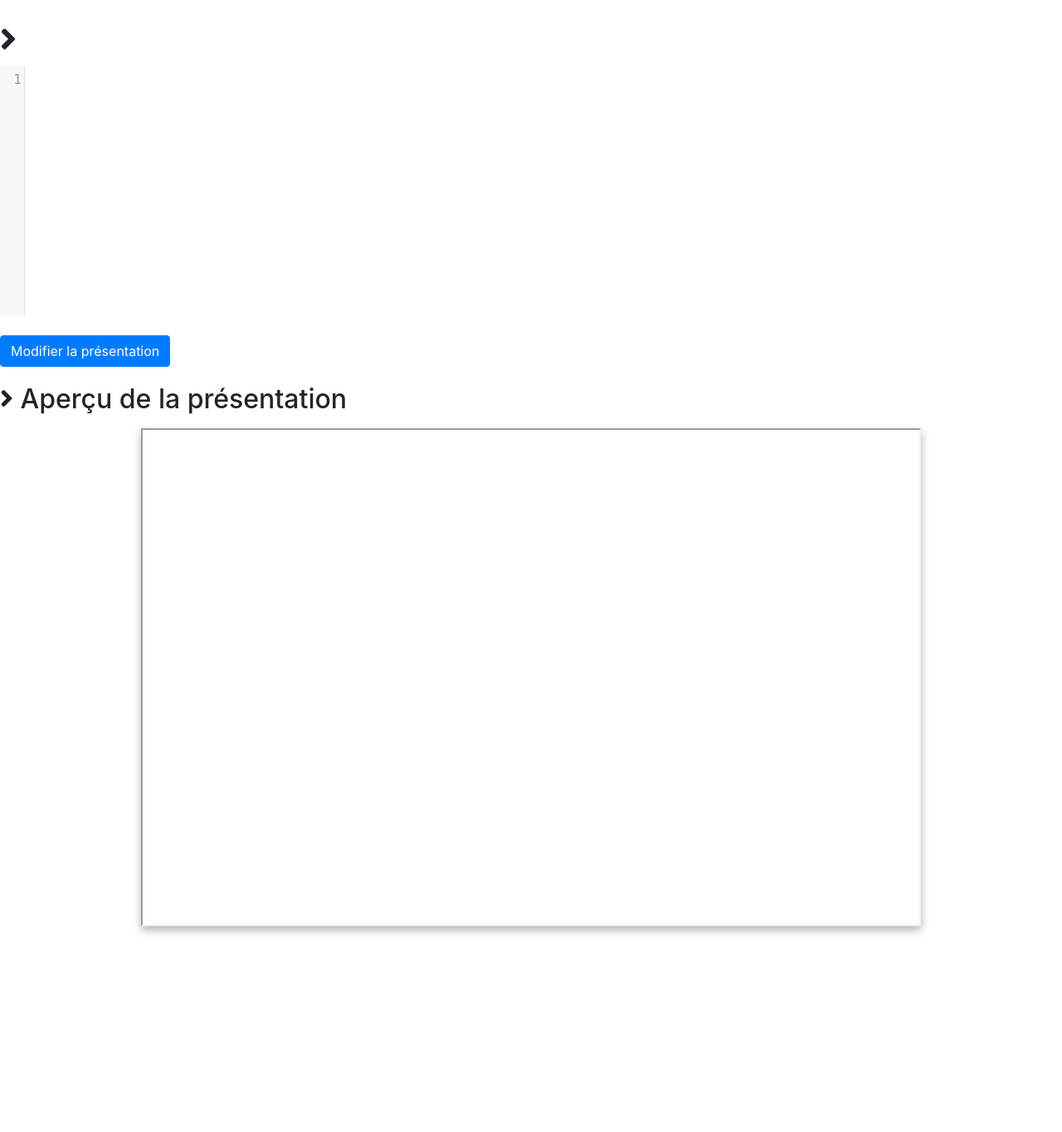
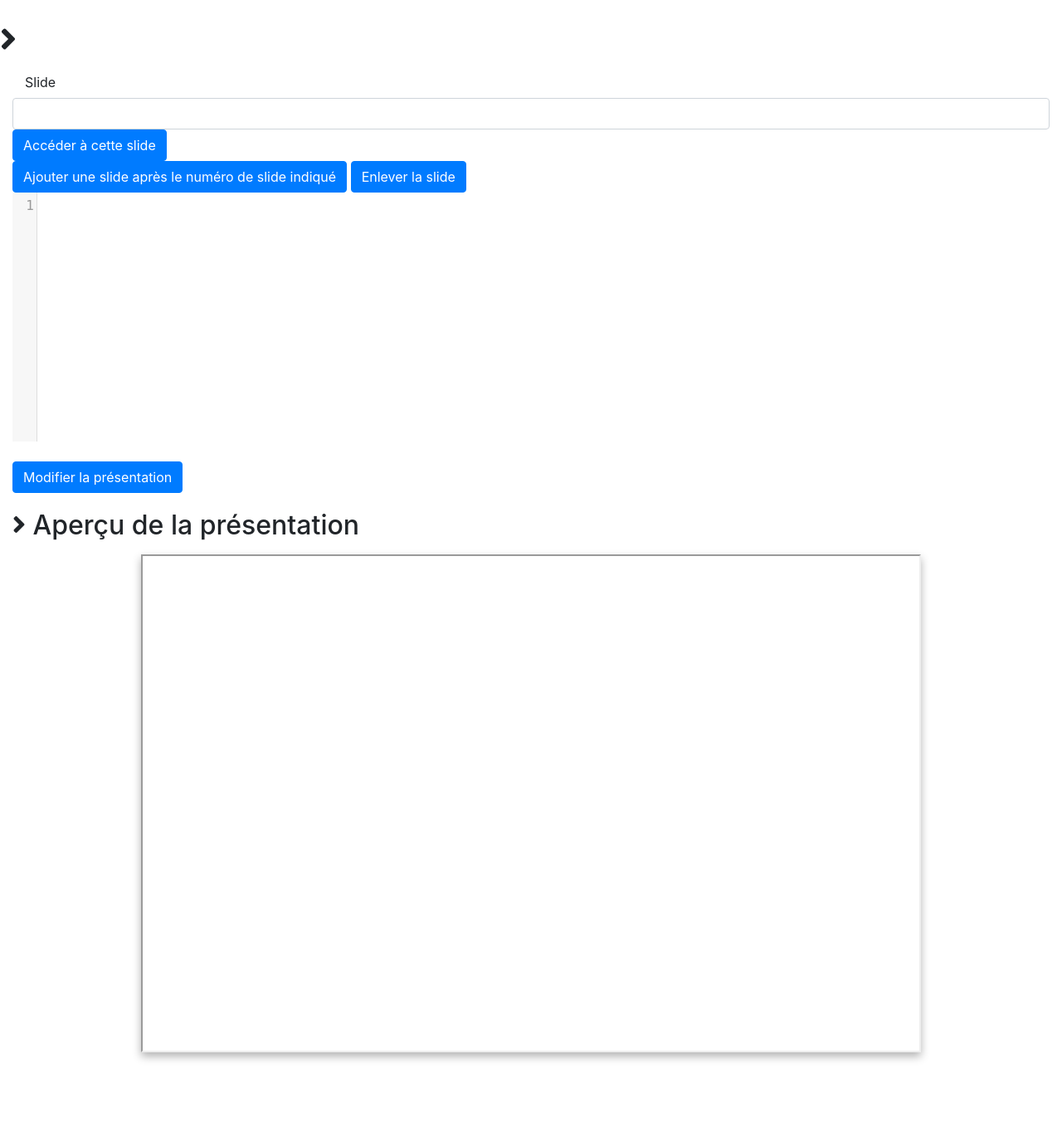
Before and after one commit to BraviMathieu/ThreeJsPresentation, a PHP site: template App/Vue/presentation/presentation_modification.php in a window 1280 px wide. Shown: the whole page at 83% size. Before the commit the page ends 1126 px from the top, so only its background shows below. Run offline with PHP 8.4, Linux system fonts and the light colour scheme; the template is opened without the code that fills it, so the values that code supplies are empty; some libraries are stand-ins or nearby versions.

Commit message:
:sparkles: ajout modification facile de slide

```diff
--- a/App/Vue/presentation/presentation_modification.php
+++ b/App/Vue/presentation/presentation_modification.php
@@ -2,7 +2,17 @@
 <link rel="stylesheet" href="../../../public/lib/deckjs/css/introduction.css">
 
 <h1 class="mt-4"><i class="fa fa-angle-right"></i> <?=$title?></h1>
-<div class="row">
+
+<div class="col-lg-12">
+        <label for="nslide" class="col-2 col-form-label">Slide</label>
+        <input id="nslide" class="form-control" type="number" min="1">
+        <input id="ajouterslide" class="btn btn-primary" type="button" value="Accéder à cette slide" name="accéder">
+</div>
+
+<div class="col-lg-12">
+        <input id="ajouterslide" class="btn btn-primary" type="button" value="Ajouter une slide après le numéro de slide indiqué" name="ajouter">
+        <input id="enleverslide" class="btn btn-primary" type="button" value="Enlever la slide" name="enlever">
+</div>
 
 <div class="col-lg-12">
   <form action="<?="presentation_modification?presentation_id=".$presentation_id."&title=".$titre?>" method="post"
```
